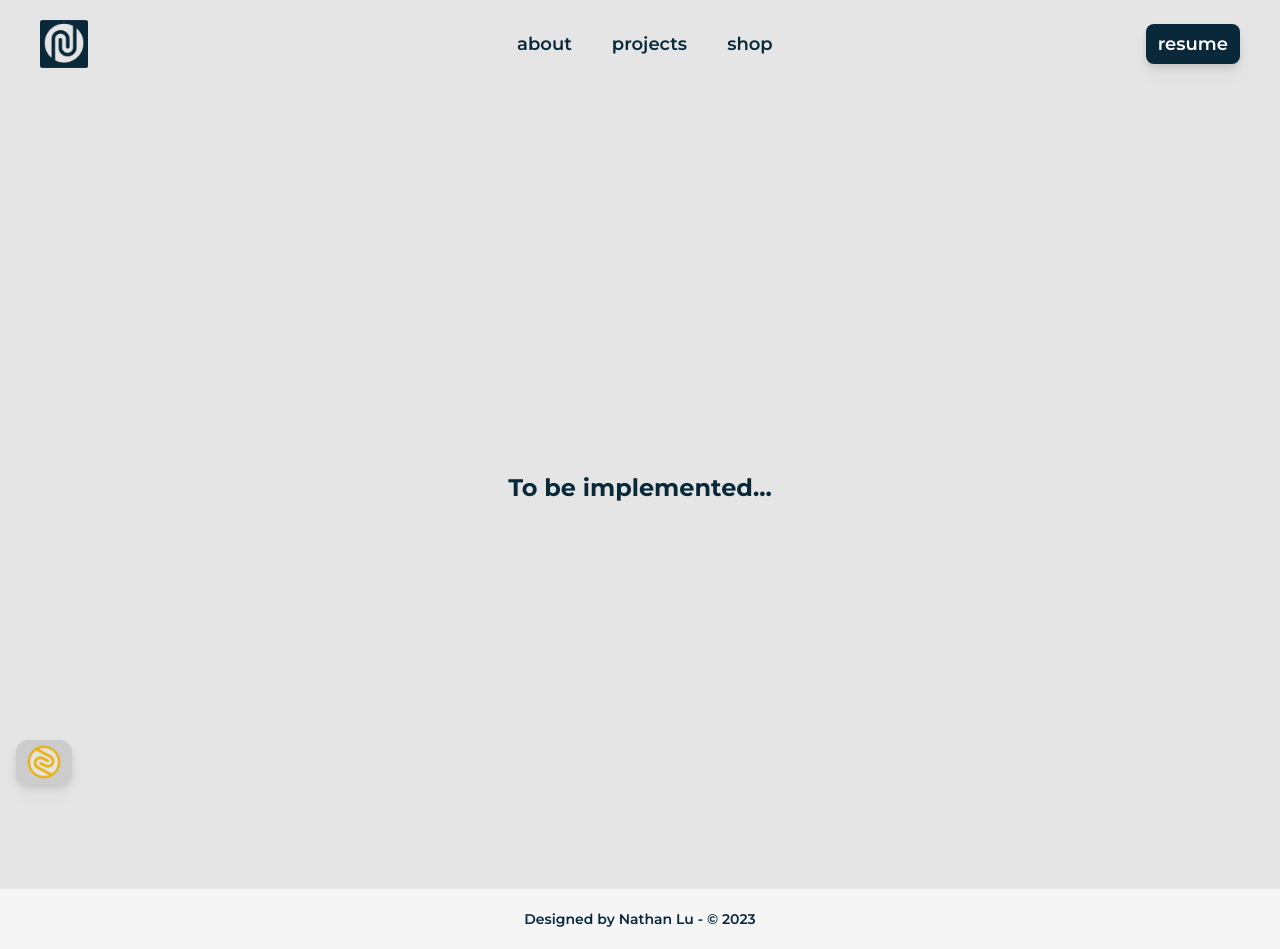
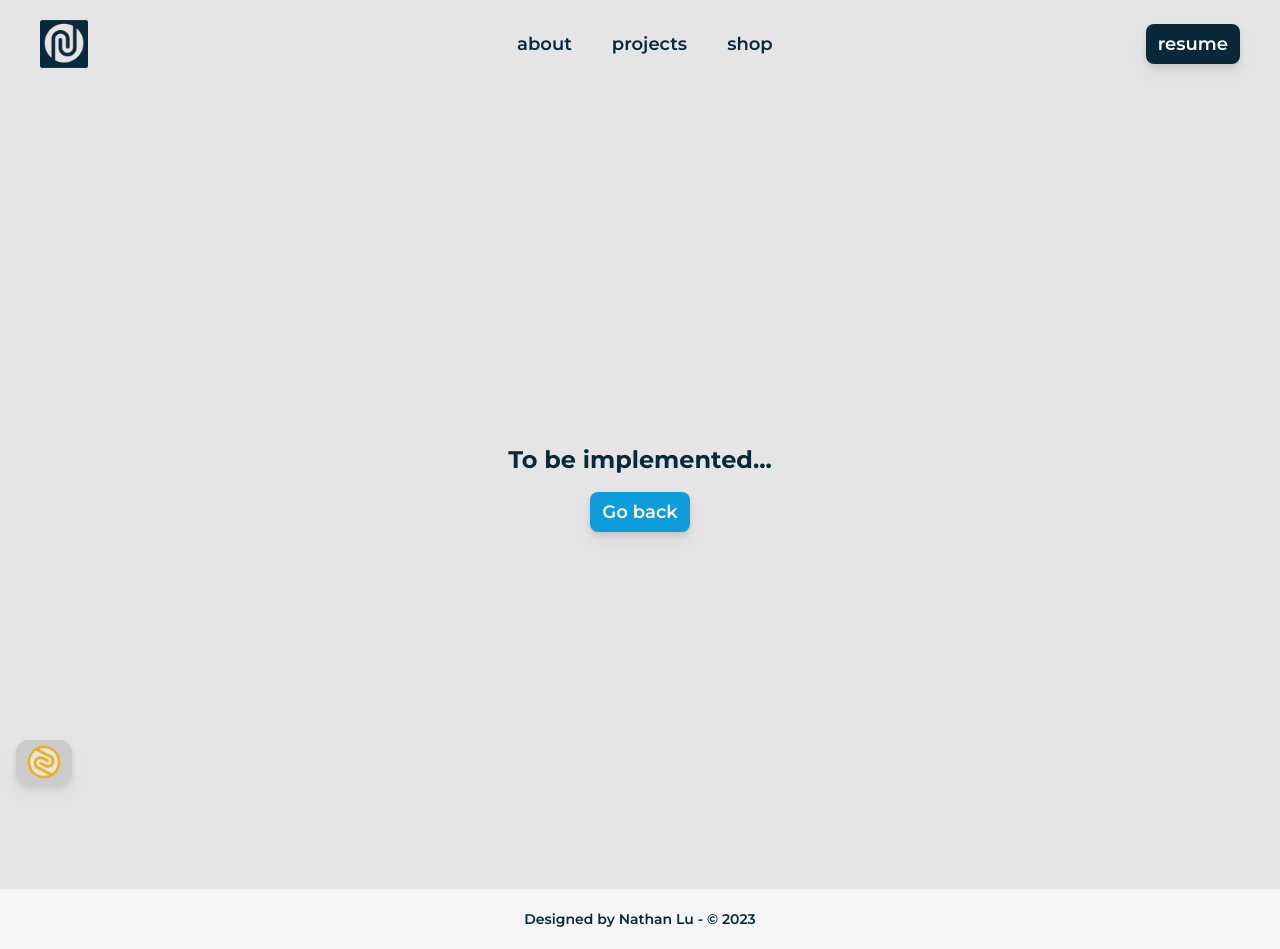
Before and after one commit to NathanMLu/natelu.dev, a SvelteKit app: page /about in a window 1280 px wide. Built offline with nearby package versions, Linux system fonts and the light colour scheme.

Commit message:
update go back button

```diff
--- a/src/routes/about/+page.svelte
+++ b/src/routes/about/+page.svelte
@@ -1,6 +1,10 @@
 <script lang="ts">
+    import Button from "$lib/components/Button.svelte";
 </script>
 
-<div class="flex items-center justify-center w-full h-screen">
+<div class="flex flex-col items-center justify-center w-full h-screen">
     <h2 class="text-2xl font-bold text-dark">To be implemented...</h2>
+    <Button color="primary" customClass="mt-4">
+        <a href="/">Go back</a>
+    </Button>
 </div>
--- a/src/routes/projects/+page.svelte
+++ b/src/routes/projects/+page.svelte
@@ -1,6 +1,10 @@
 <script lang="ts">
+    import Button from "$lib/components/Button.svelte";
 </script>
 
-<div class="flex items-center justify-center w-full h-screen">
+<div class="flex flex-col items-center justify-center w-full h-screen">
     <h2 class="text-2xl font-bold text-dark">To be implemented...</h2>
+    <Button color="primary" customClass="mt-4">
+        <a href="/">Go back</a>
+    </Button>
 </div>
```
